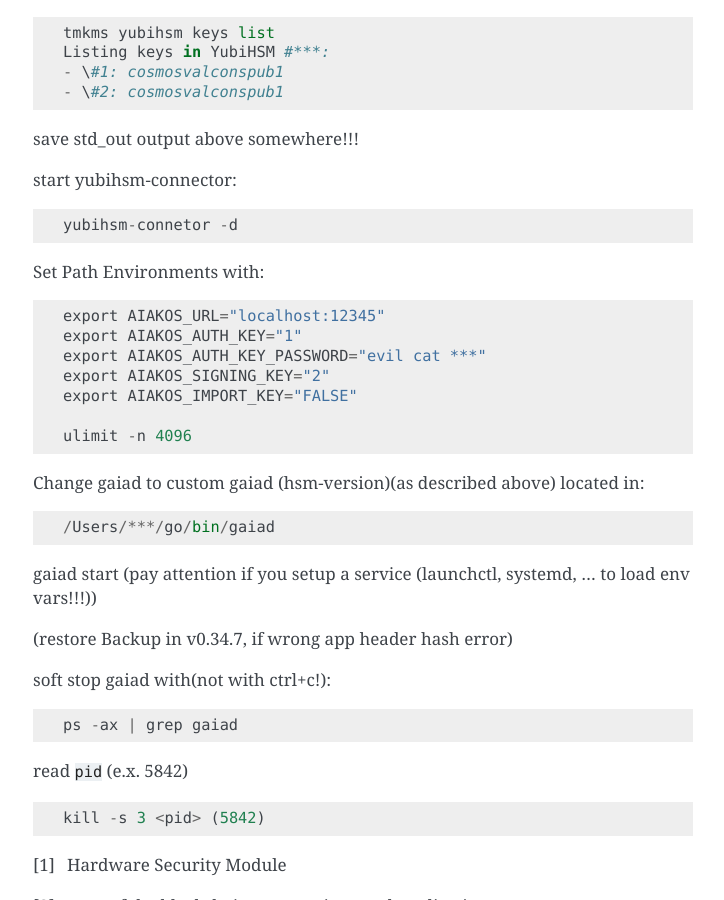
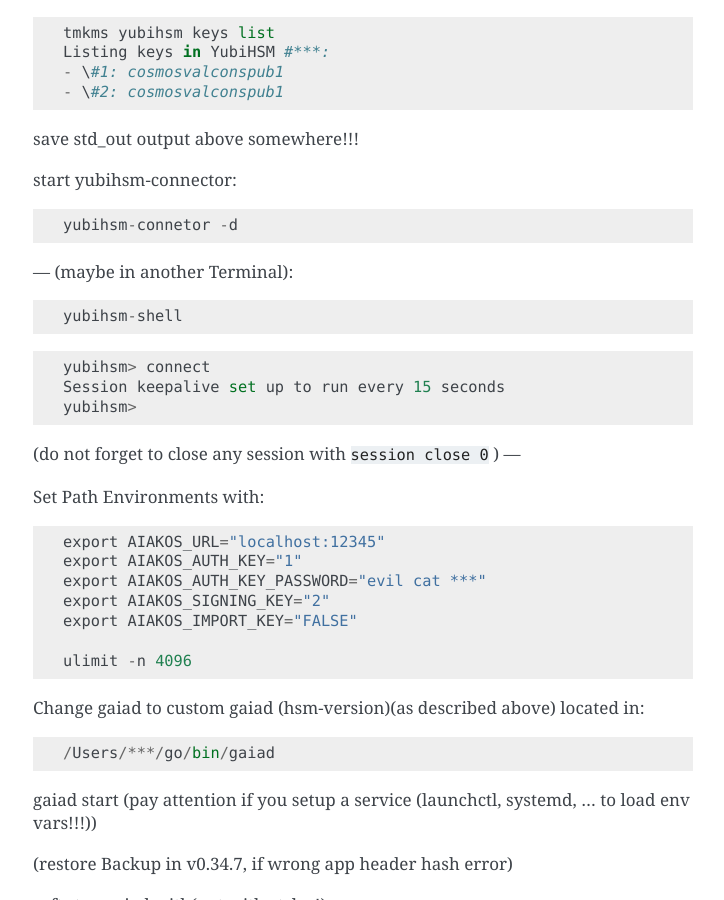
Before and after one commit to certusone/kb, a Sphinx documentation site: the page built from source/hsm.rst, in a window 1280 px wide and 900 px high, scrolled down 9108 px. Shown: the whole window, without its empty margins (387-1111 px from the left). Built offline with Sphinx 7.4.7, drawn with Linux system fonts in a browser that asks for light colours.

Commit message:
another insert fix;)

```diff
--- a/source/hsm.rst
+++ b/source/hsm.rst
@@ -416,6 +416,23 @@
 
   yubihsm-connetor -d
 
+---
+(maybe in another Terminal):
+
+::
+
+  yubihsm-shell
+
+::
+
+  yubihsm> connect
+  Session keepalive set up to run every 15 seconds
+  yubihsm>
+
+
+(do not forget to close any session with ``session close 0`` )
+---
+
 Set Path Environments with:
 
 ::
```
